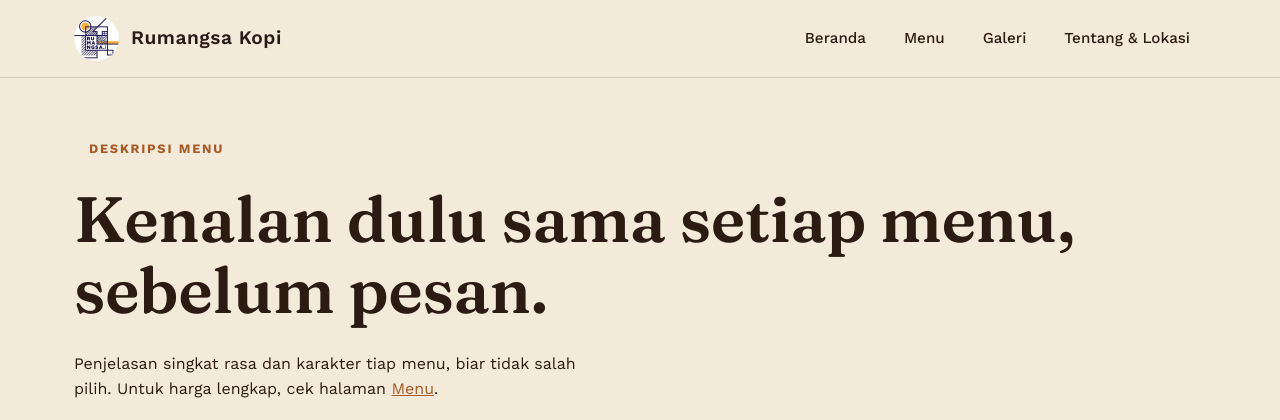
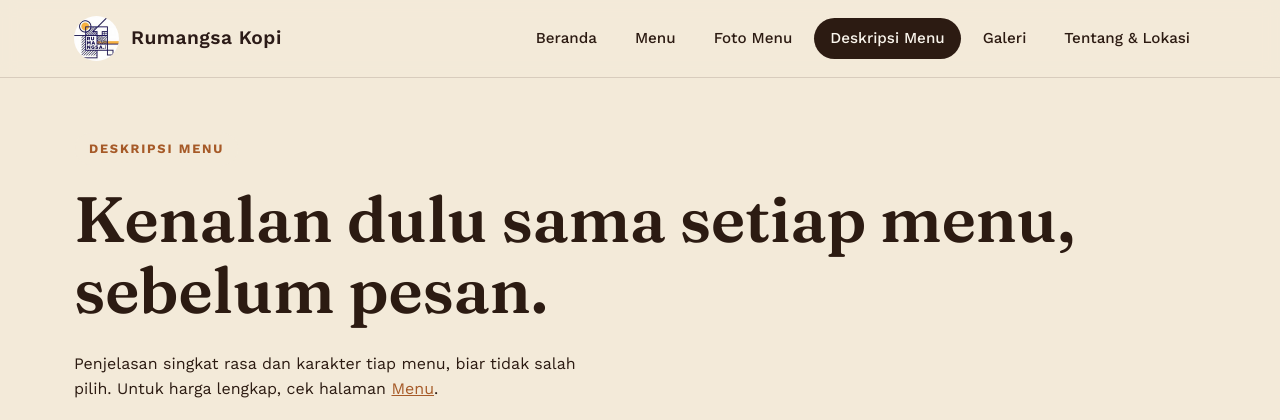
Before and after one commit to laptoploq77-art/Website-Rumangsa, a Flask app: page /deskripsi-menu in a window 1280 px wide. Shown: the top 420 px of the page. Run offline with Flask 3, Linux system fonts and the light colour scheme.

Commit message:
Update base.html

```diff
--- a/templates/base.html
+++ b/templates/base.html
@@ -19,6 +19,8 @@
     <div class="nav-links" id="navLinks">
       <a href="{{ url_for('home') }}" class="{{ 'active' if request.endpoint=='home' }}">Beranda</a>
       <a href="{{ url_for('menu') }}" class="{{ 'active' if request.endpoint=='menu' }}">Menu</a>
+      <a href="{{ url_for('foto_menu') }}" class="{{ 'active' if request.endpoint=='foto_menu' }}">Foto Menu</a>
+      <a href="{{ url_for('deskripsi_menu') }}" class="{{ 'active' if request.endpoint=='deskripsi_menu' }}">Deskripsi Menu</a>
       <a href="{{ url_for('gallery') }}" class="{{ 'active' if request.endpoint=='gallery' }}">Galeri</a>
       <a href="{{ url_for('about') }}" class="{{ 'active' if request.endpoint=='about' }}">Tentang &amp; Lokasi</a>
     </div>
@@ -41,6 +43,8 @@
         <h4>Jelajahi</h4>
         <a href="{{ url_for('home') }}">Beranda</a>
         <a href="{{ url_for('menu') }}">Menu</a>
+        <a href="{{ url_for('foto_menu') }}">Foto Menu</a>
+        <a href="{{ url_for('deskripsi_menu') }}">Deskripsi Menu</a>
         <a href="{{ url_for('gallery') }}">Galeri</a>
         <a href="{{ url_for('about') }}">Tentang &amp; Lokasi</a>
       </div>
```
